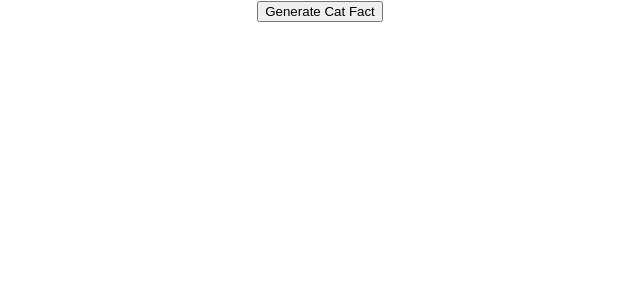
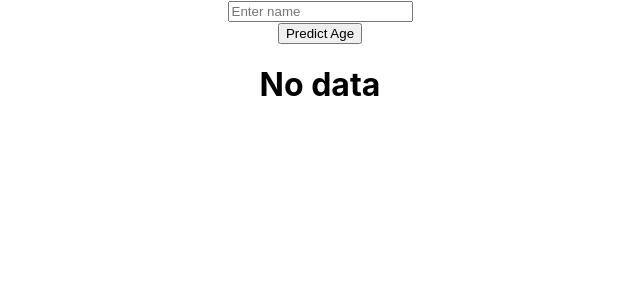
Before and after one commit to holequotin/React-Tutorial, a React (Create React App) app: page / in a window 1280 px wide. Shown: the top 300 px of the page, without its empty margins (320-960 px from the left). Built offline with nearby package versions, Linux system fonts and the light colour scheme; no server answers.

Commit message:
predict age

```diff
--- a/src/App.js
+++ b/src/App.js
@@ -4,22 +4,25 @@ import Axios from "axios"
 function App() {
 
   //thằng dependencies không phải là một giá trị mà nó là một cái biến, useEffect sẽ được gọi lại khi các biến dependencies thay đổi
-  const [catFact,setCatFact] = useState("")
-  const [generate,setGenerate] = useState(true)
-  useEffect(()=>{
-    Axios.get("https://catfact.ninja/fact").then((res) => {
-    setCatFact(res.data.fact)
-  })
-  },[generate])
+  const [name,setName] = useState("")
+  const [age,setAge] = useState(0)
+  const fetchData = () => {
+    Axios.get(`https://api.agify.io/?name=${name}`).then((res) => {
+      setAge(res.data.age)
+    })
+  }
   return <div className = "App">
     <div>
-      <button onClick={() => {
-        setGenerate(!generate)
-      }}>
-        Generate Cat Fact
+      <input type="text" placeholder='Enter name' onChange={(event) => {
+          setName(event.target.value)
+      }}></input>
+    </div>
+    <div>
+      <button onClick={fetchData}>
+        Predict Age
       </button>
     </div>
-    <h1>{catFact}</h1>
+    <h1>{age? age:"No data"}</h1>
   </div>
 }
 export default App;
```
